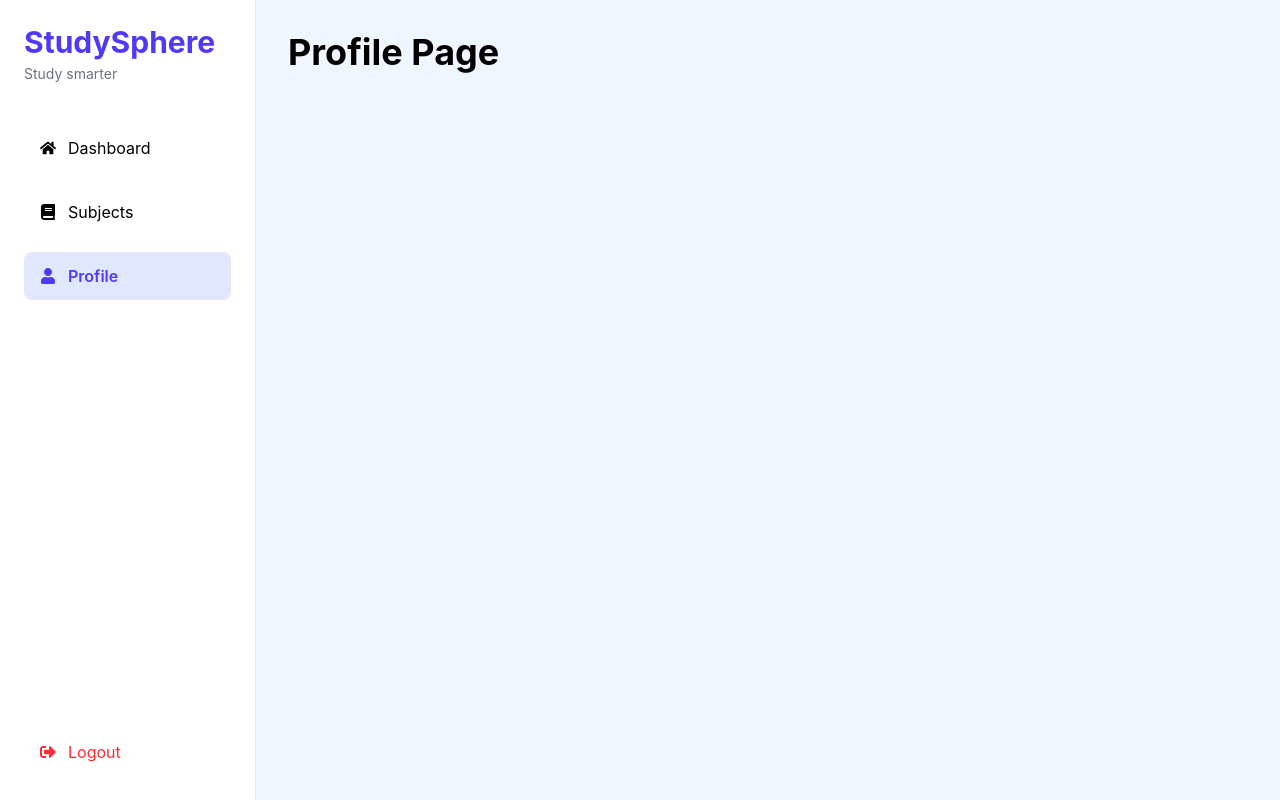
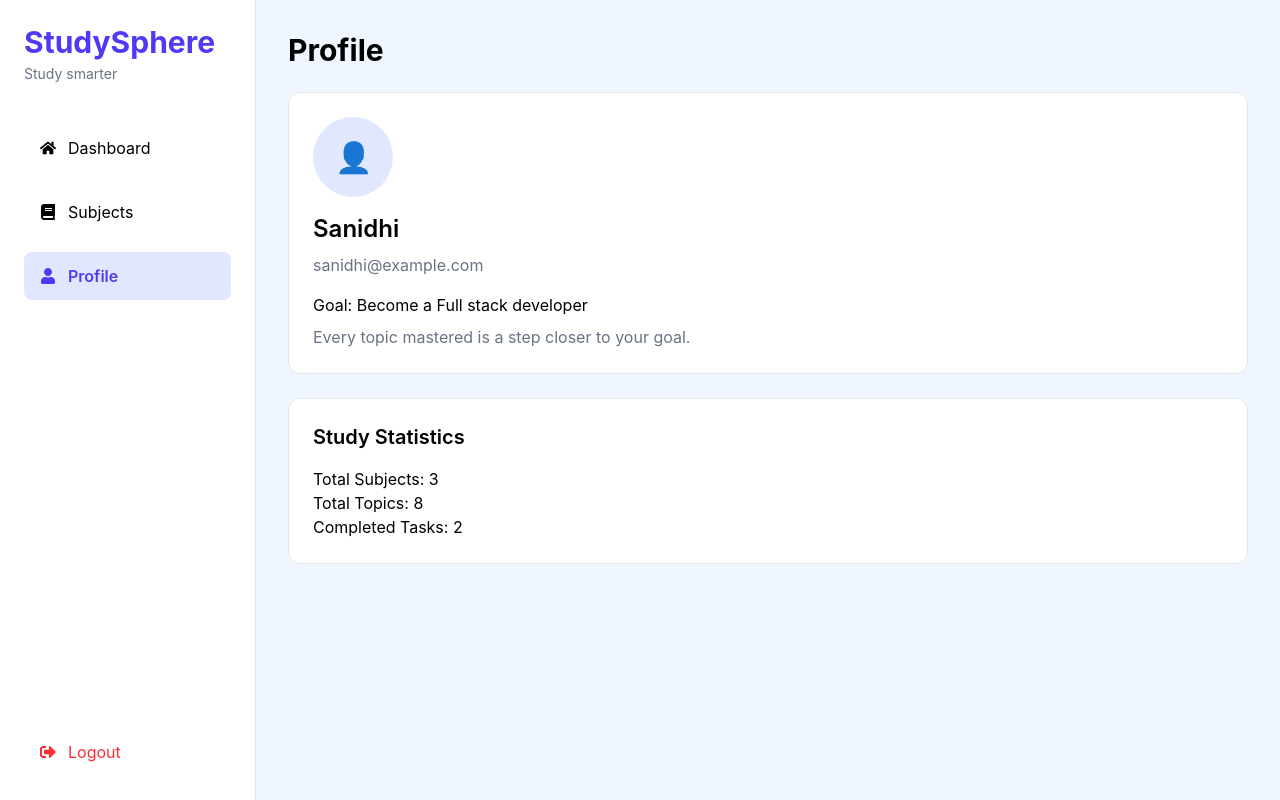
Before and after one commit to Sanidhi07/studySphere, a React (Vite) app in the folder client/: page /profile in a window 1280 px wide. Built offline with nearby package versions, Linux system fonts and the light colour scheme.

Commit message:
feat: build profile page with user data and statistics

```diff
--- /dev/null
+++ b/client/src/data/userData.ts
@@ -0,0 +1,5 @@
+export const user={
+  name:"Sanidhi",
+  email:"sanidhi@example.com",
+  studyGoal:"Become a Full stack developer",
+};
--- a/client/src/pages/ProfilePage.tsx
+++ b/client/src/pages/ProfilePage.tsx
@@ -1,10 +1,30 @@
 import DashboardLayout from "../layouts/DashboardLayout";
-
+import { user } from "../data/userData";
+import { subjects } from "../data/subjectsData";
+import { topics } from "../data/topicsData";
+import { tasks } from "../data/taskData";
 function ProfilePage(){
     return(
         <DashboardLayout>
-            <h1 className="text-4xl font-bold">Profile Page</h1>
-            {/* Add your profile details here */}
+            <h1 className="text-3xl font-bold">Profile</h1>
+            <div className="bg-white border border-gray-200 rounded-xl p-6 mt-6">
+                <div className="w-20 h-20 rounded-full bg-indigo-100 flex items-center justify-center text-3xl mb-4">
+                    👤
+                </div>
+                <h2 className="text-2xl font-semibold">{user.name}</h2>
+                <p className="text-gray-500 mt-2">{user.email}</p>
+                <p className="mt-4">Goal: {user.studyGoal}</p>
+                <p className="mt-2 text-gray-500">
+                    Every topic mastered is a step closer to your goal.
+                </p>
+
+            </div>
+            <div className="bg-white border border-gray-200 rounded-xl p-6 mt-6">
+                <h2 className="text-xl font-semibold mb-4">Study Statistics</h2>
+                <p>Total Subjects: {subjects.length}</p>
+                <p>Total Topics: {topics.length}</p>
+                <p>Completed Tasks: {tasks.filter(task => task.completed).length}</p>
+            </div>
         </DashboardLayout>
     );
 }
```
